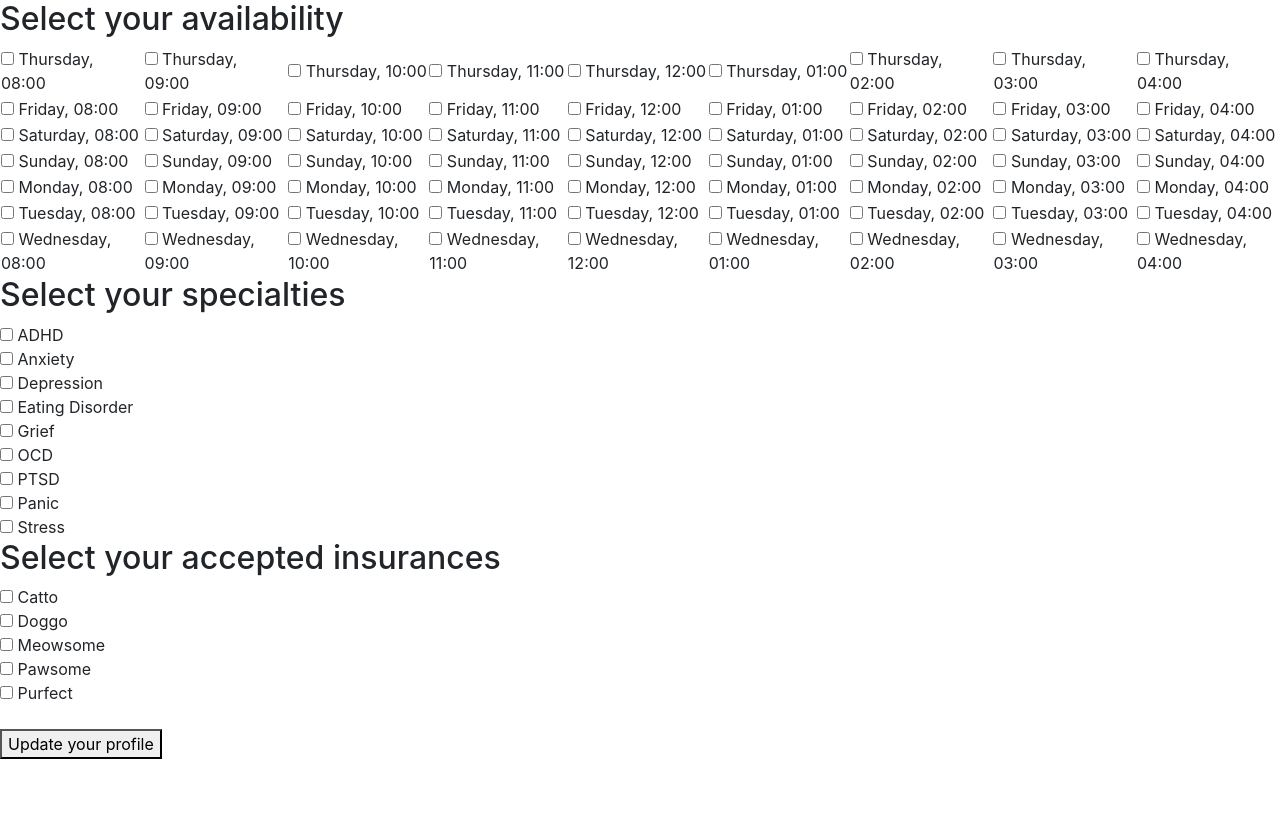
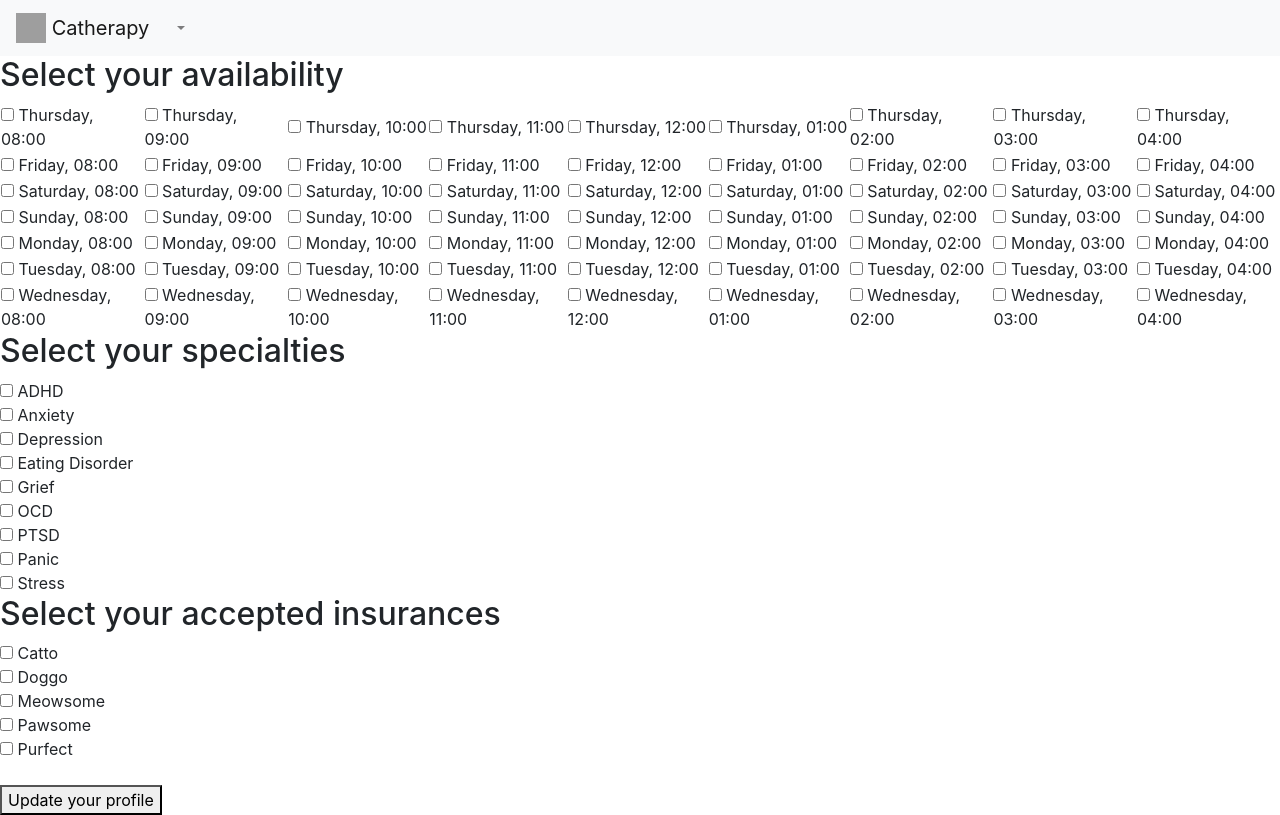
Before and after one commit to sabrynahancock/Catherapy, a Flask app: page /update-doctor-profile in a window 1280 px wide. Before the commit the page ends 759 px from the top, so only its background shows below. Run offline with Flask 2, Linux system fonts and the light colour scheme; some libraries are stand-ins or nearby versions; grey boxes are pictures that could not be loaded.

Commit message:
doctor pages implemented with navbars

```diff
--- a/server.py
+++ b/server.py
@@ -73,7 +73,7 @@ def login():
         return redirect("/")
 
 
-@app.route("/doc-logout", methods=['POST'])
+@app.route("/doc-logout")
 def doctor_logout():
     if "doctor_email" in session:
         del session["doctor_email"]
--- a/templates/homepage.html
+++ b/templates/homepage.html
@@ -6,6 +6,7 @@
 
 
 {% block body %}
+
 
     {% if patient %}
     <nav class="navbar navbar-expand-lg navbar-light bg-light">
--- a/templates/update-doctor-profile.html
+++ b/templates/update-doctor-profile.html
@@ -1,5 +1,31 @@
-{% extends "base.html" %} {% block title %} Catherapy {% endblock %} {% block
-body %}
+{% extends "base.html" %}
+
+{% block title %} Catherapy
+ {% endblock %}
+
+ {% block body %}
+ <nav class="navbar navbar-expand-lg navbar-light bg-light">
+  <a class="navbar-brand" href="/homepage">
+    <img src="../static/img/logo.jpeg" width="30" height="30" class="d-inline-block align-top" alt="">
+    Catherapy
+  </a>
+  <button class="navbar-toggler" type="button" data-toggle="collapse" data-target="#navbarNavDropdown" aria-controls="navbarNavDropdown" aria-expanded="false" aria-label="Toggle navigation">
+    <span class="navbar-toggler-icon"></span>
+  </button>
+  <div class="collapse navbar-collapse" id="navbarNavDropdown">
+    <ul class="navbar-nav">
+      <li class="nav-item dropdown">
+        <a class="nav-link dropdown-toggle" href="#" id="navbarDropdownMenuLink" data-toggle="dropdown" aria-haspopup="true" aria-expanded="false">
+
+        </a>
+        <div class="dropdown-menu" aria-labelledby="navbarDropdownMenuLink">
+          <a class="dropdown-item" href="/update-doctor-profile"> Edit Profile</a>
+          <a class="dropdown-item" name="/doc-logout" href="/doc-logout"><strong>Log Out</strong></a>
+        </div>
+      </li>
+    </ul>
+  </div>
+</nav>
 
 <form action="/update-doctor-profile-submit" method="post">
   <h2>Select your availability</h2>
```
